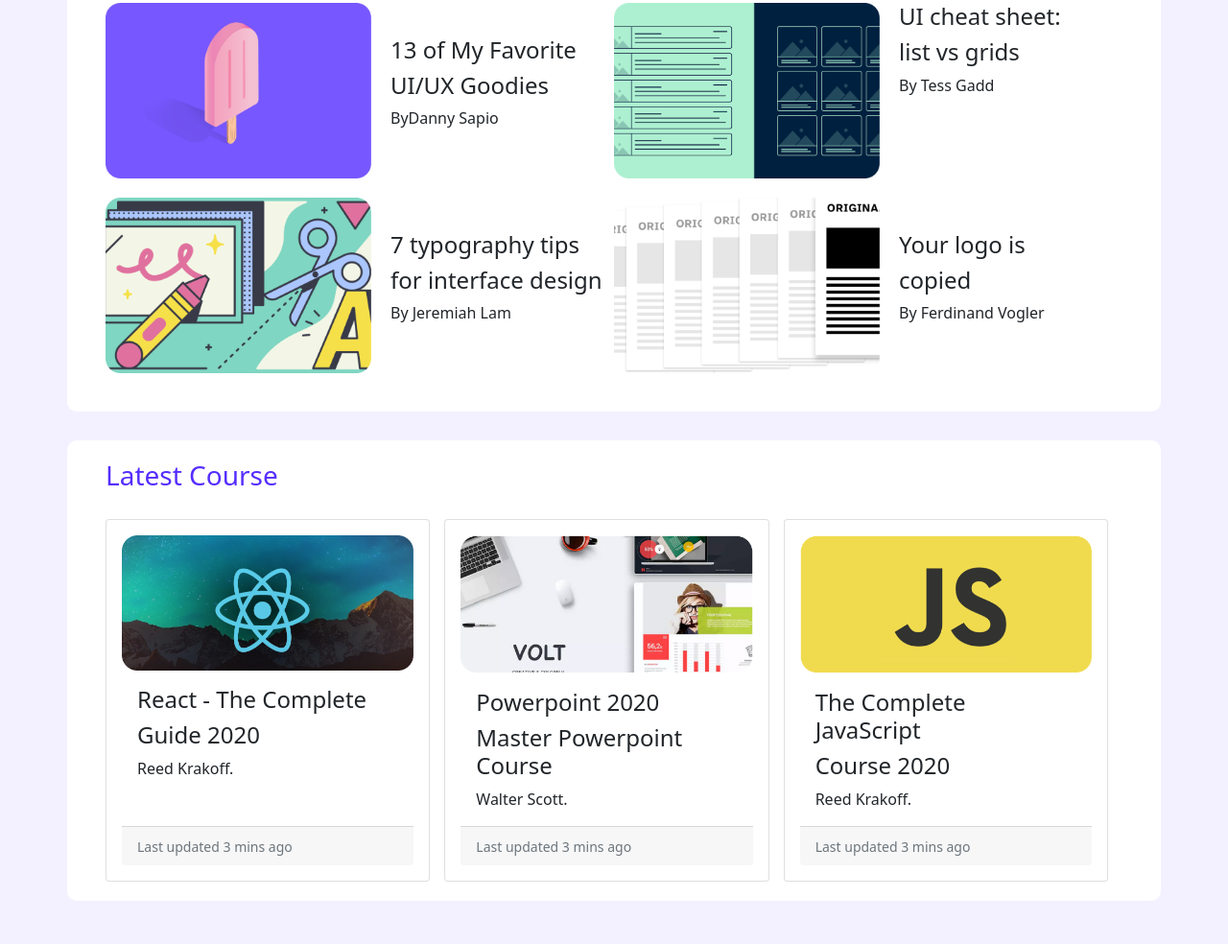
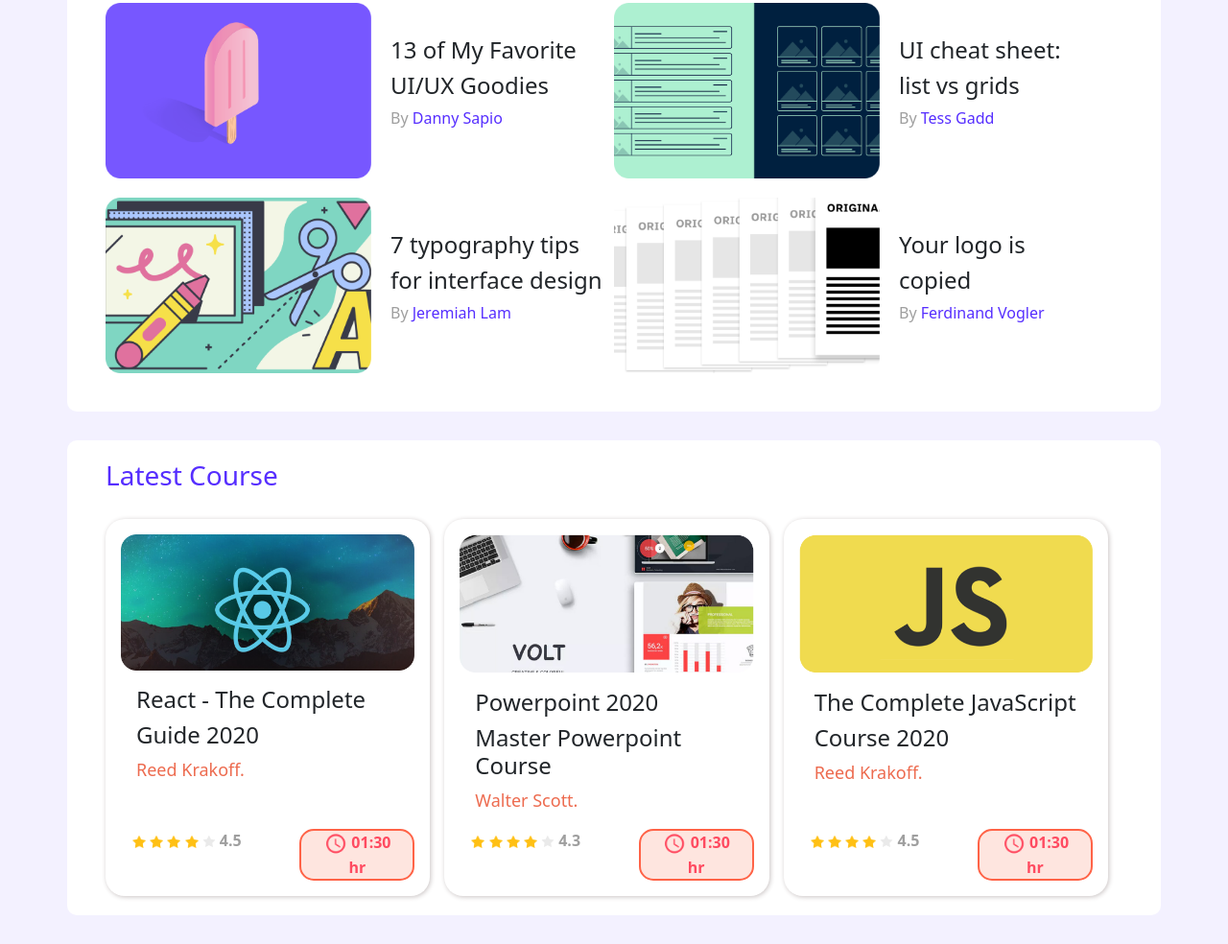
Before and after one commit to AR-Nasim/leader-board, a plain HTML site: page index.html in a window 1280 px wide. Shown: the part 526-1510 px from the top of the page at 96% size. Drawn offline with nearby package versions, Linux system fonts and the light colour scheme.

Commit message:
Completed project

```diff
--- a/index.html
+++ b/index.html
@@ -79,12 +79,12 @@
                 <div class="blog-item flex-column d-flex justify-content-center">
                     <h4>13 of My Favorite</h4>
                     <h4>UI/UX Goodies</h4>
-                    <p>By<span>Danny Sapio</span></p>
+                    <p>By<span> Danny Sapio</span></p>
                 </div>
             </div>
             <div class="col-md-6 blog d-flex">
                 <img src="image/blog/blog2.png" alt="">
-                <div class="blog-item">
+                <div class="blog-item flex-column d-flex justify-content-center">
                     <h4>UI cheat sheet: </h4>
                     <h4>list vs grids</h4>
                     <p>By<span> Tess Gadd</span></p>
@@ -121,7 +121,20 @@
                         <p class="card-text">Reed Krakoff.</p>
                     </div>
                     <div class="card-footer">
-                        <small class="text-muted">Last updated 3 mins ago</small>
+                        <div class="row d-flex justify-content-between">
+                            <div class="div1 col-md-6">
+                                <img src="icon/star.png" alt="">
+                                <img src="icon/star.png" alt="">
+                                <img src="icon/star.png" alt="">
+                                <img src="icon/star.png" alt="">
+                                <img src="icon/blank-star.png" alt="">
+                                <span>4.5</span>
+                            </div>
+                            <div class="div2 col-md-6">
+                                <img src="icon/time.png" alt="">
+                                <span>01:30 hr</span>
+                            </div>
+                        </div>
                     </div>
                 </div>
             </div>
@@ -134,7 +147,20 @@
                         <p class="card-text">Walter Scott.</p>
                     </div>
                     <div class="card-footer">
-                        <small class="text-muted">Last updated 3 mins ago</small>
+                        <div class="row d-flex justify-content-between">
+                            <div class="div1 col-md-6">
+                                <img src="icon/star.png" alt="">
+                                <img src="icon/star.png" alt="">
+                                <img src="icon/star.png" alt="">
+                                <img src="icon/star.png" alt="">
+                                <img src="icon/blank-star.png" alt="">
+                                <span>4.3</span>
+                            </div>
+                            <div class="div2 col-md-6">
+                                <img src="icon/time.png" alt="">
+                                <span>01:30 hr</span>
+                            </div>
+                        </div>
                     </div>
                 </div>
             </div>
@@ -147,7 +173,20 @@
                         <p class="card-text">Reed Krakoff.</p>
                     </div>
                     <div class="card-footer">
-                        <small class="text-muted">Last updated 3 mins ago</small>
+                        <div class="row d-flex justify-content-between">
+                            <div class="div1 col-md-6">
+                                <img src="icon/star.png" alt="">
+                                <img src="icon/star.png" alt="">
+                                <img src="icon/star.png" alt="">
+                                <img src="icon/star.png" alt="">
+                                <img src="icon/blank-star.png" alt="">
+                                <span>4.5</span>
+                            </div>
+                            <div class="div2 col-md-6">
+                                <img src="icon/time.png" alt="">
+                                <span>01:30 hr</span>
+                            </div>
+                        </div>
                     </div>
                 </div>
             </div>
--- a/style.css
+++ b/style.css
@@ -64,7 +64,50 @@ body{
 .blog-item{
     padding: 0 0 0 20px;
 }
+.blog-item p{
+    color: #9F9F9F;
+}
+.blog-item p span{
+    color: #562EFF;
+}
 .ll{
     padding: 0 15px 0 0;
     margin: 0 0 20px 0;
 }
+.card-footer{
+    background-color: transparent;
+    border: none;
+}
+.card-footer .div1 img{
+    width: 14px;
+}
+.card-footer .div2 img{
+    width: 25px;
+}
+.div1{
+    color: #9F9F9F;
+    font-weight: bold;
+}
+.div2{
+    width: 120px;
+    border: tomato 2px solid;
+    text-align: center;
+    border-radius: 15px;
+    background-color: #FEE5DF;
+    color: #FF4A60;
+    font-weight: bolder;
+}
+.card-footer{
+    margin:0;
+    padding:0;
+}
+.card-body p{
+    color: #ED6B4F;
+    font-weight: 500;
+    font-size: 18px;
+}
+.card{
+    border: none;
+    box-shadow: 1px 1px 5px rgb(201, 195, 195);
+    border-radius: 20px;
+}
```
Also changed, not shown: icon/blank-star.png (added).
